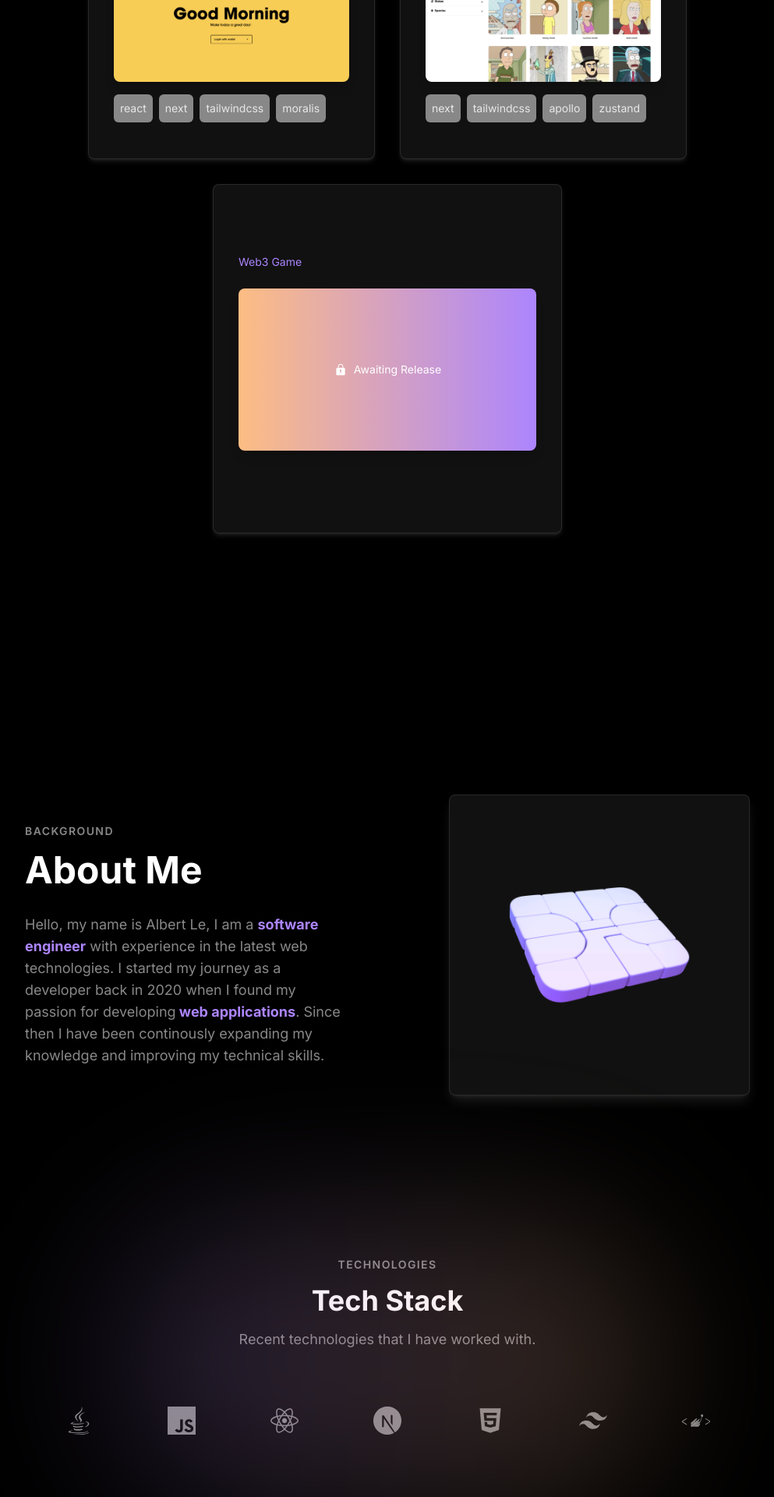
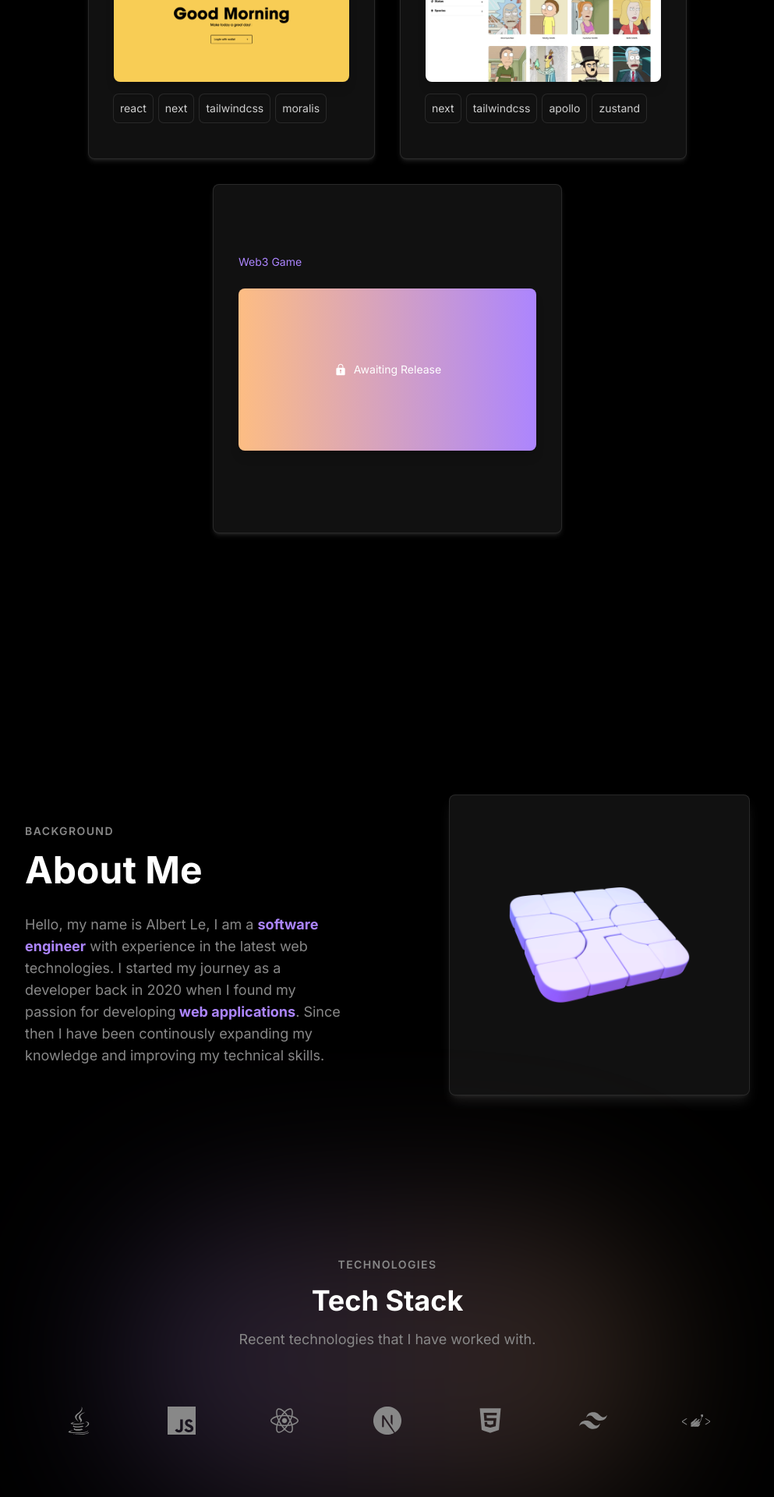
Before and after one commit to treblale/personal-portfolio, a Next.js app: page / in a window 1280 px wide. Shown: the part 1800-3720 px from the top of the page at 78% size, without its empty margins (143-1136 px from the left). Built offline with nearby package versions, Linux system fonts and the light colour scheme; what tailwind-gradient-mask-image would draw is missing.

Commit message:
fix: z-index

```diff
--- a/components/Tech.js
+++ b/components/Tech.js
@@ -55,7 +55,7 @@ const Tech = () => {
         <div className="absolute blur-[100px]  flex flex-row">
           <div className="w-[44rem] h-[24rem] rounded-full bg-gradient-to-r from-primary/50 to-secondary/50 opacity-40" />
         </div>
-        <div className="flex flex-col justify-center items-center">
+        <div className="flex flex-col justify-center items-center z-50">
           <p className="text-light text-xs lg:text-sm uppercase font-semibold tracking-widest">
             Technologies
           </p>
--- a/components/Work.js
+++ b/components/Work.js
@@ -47,7 +47,7 @@ const Project = ({ sub, header, desc, img, locked, url, stack, id }) => {
       <div className="w-full flex-row flex space-x-2 items-center justify-start mt-4">
         {stack.map((tech) => {
           return (
-            <div className="text-white/80 w-fit p-2 rounded-md bg-light text-sm">
+            <div className="text-white/80 w-fit p-2 rounded-md ring-1 ring-white/10 text-sm">
               {tech}
             </div>
           );
```
